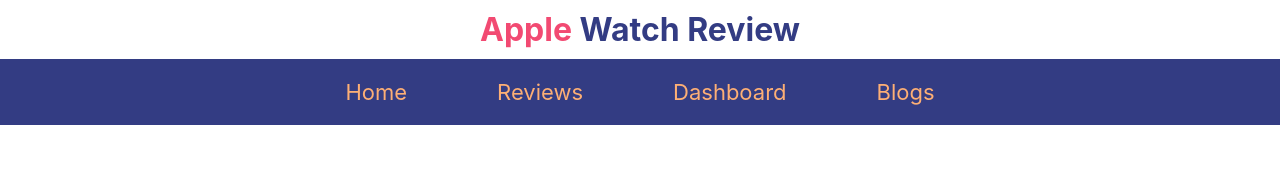
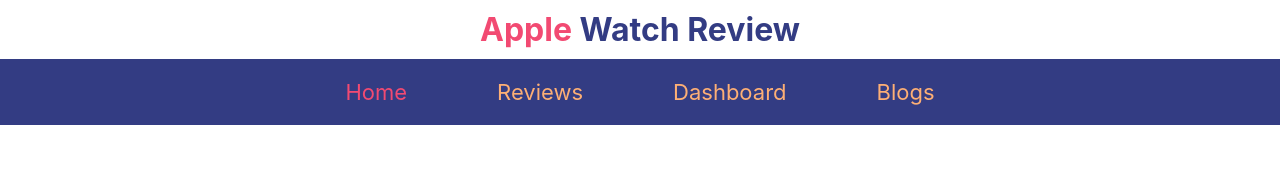
Before and after one commit to theophildio/apple-watch-review, a React (Create React App) app: page / in a window 1280 px wide. Shown: the top 175 px of the page. Built offline with nearby package versions, Linux system fonts and the light colour scheme; the HTML template or start-up script is replaced by a standard one.

Commit message:
Custom Active Link added on Nav bar

```diff
--- /dev/null
+++ b/src/components/CustomLink/CustomLink.js
@@ -0,0 +1,21 @@
+import React from 'react';
+import { Link, useMatch, useResolvedPath } from 'react-router-dom';
+
+function CustomLink({ children, to, ...props }) {
+  let resolved = useResolvedPath(to);
+  let match = useMatch({ path: resolved.pathname, end: true });
+
+  return (
+    <div>
+      <Link
+        style={{ textDecoration: "none", color: match ? "#F24A72" : "#FDAF75" }}
+        to={to}
+        {...props}
+      >
+        {children}
+      </Link>
+    </div>
+  );
+}
+
+export default CustomLink;
--- a/src/components/Header/Header.css
+++ b/src/components/Header/Header.css
@@ -9,6 +9,9 @@
 }
 
 .nav {
+  display: flex;
+  justify-content: center;
+  flex-wrap: wrap;
   background-color: #333c83;
   padding: 20px 0;
 }
@@ -16,8 +19,6 @@
 .nav a {
   margin: 5px;
   padding: 0 40px;
-  text-decoration: none;
-  color: #FDAF75;
   font-size: 22px;
   text-transform: capitalize;
   transition: 0.5s;
--- a/src/components/Header/Header.js
+++ b/src/components/Header/Header.js
@@ -1,5 +1,5 @@
 import React from 'react';
-import { Link } from 'react-router-dom';
+import CustomLink from '../CustomLink/CustomLink';
 import './Header.css';
 
 const Header = () => {
@@ -7,10 +7,10 @@
     <div className='header-container'>
       <h1 className='brand-name'><span>Apple</span> watch review</h1>
       <nav className='nav'>
-        <Link to="/">Home</Link>
-        <Link to="/reviews">Reviews</Link>
-        <Link to="/dashboard">Dashboard</Link>
-        <Link to="/Blogs">Blogs</Link>
+        <CustomLink to="/">Home</CustomLink>
+        <CustomLink to="/reviews">Reviews</CustomLink>
+        <CustomLink to="/dashboard">Dashboard</CustomLink>
+        <CustomLink to="/Blogs">Blogs</CustomLink>
       </nav>
     </div>
   );
```
